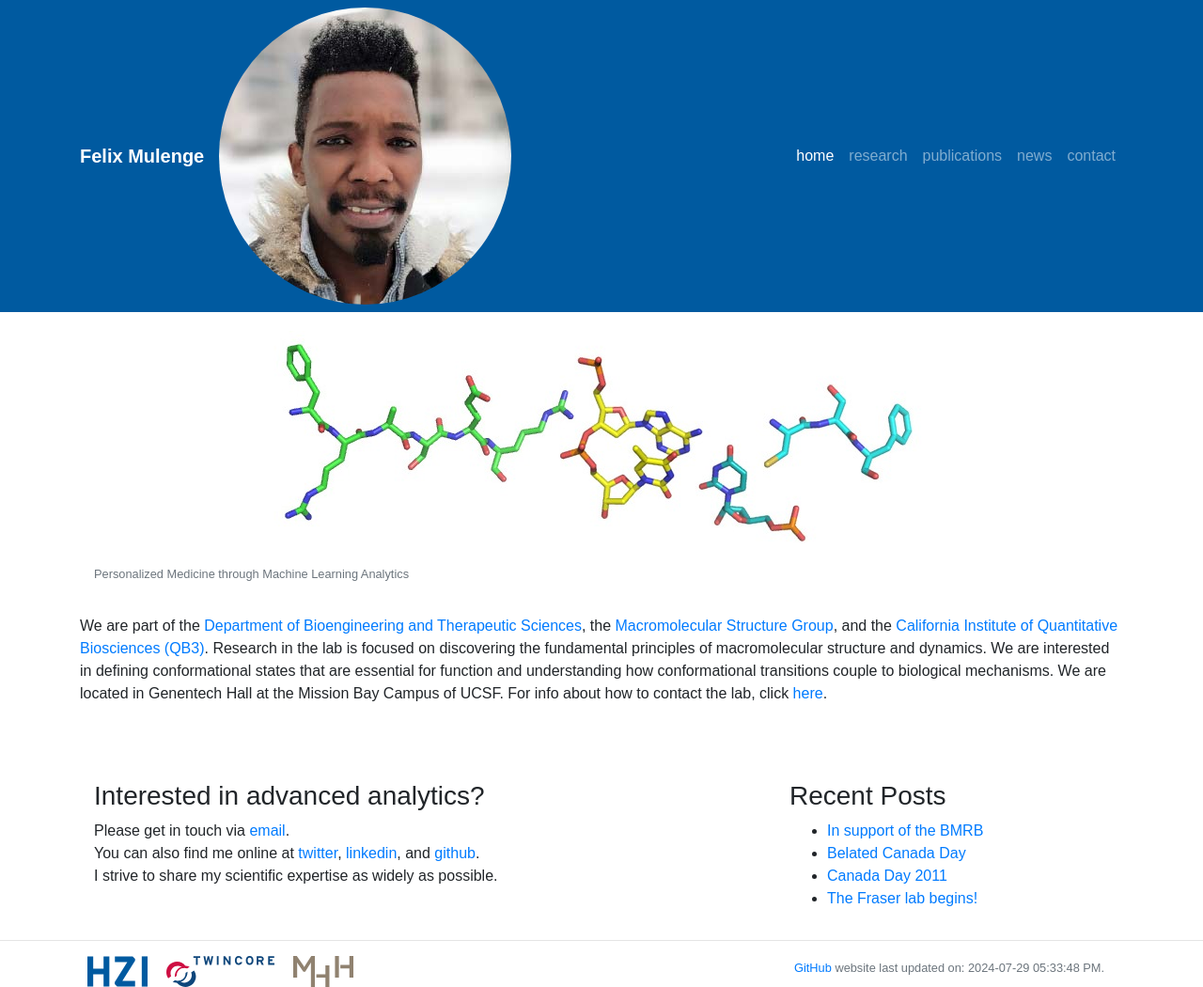
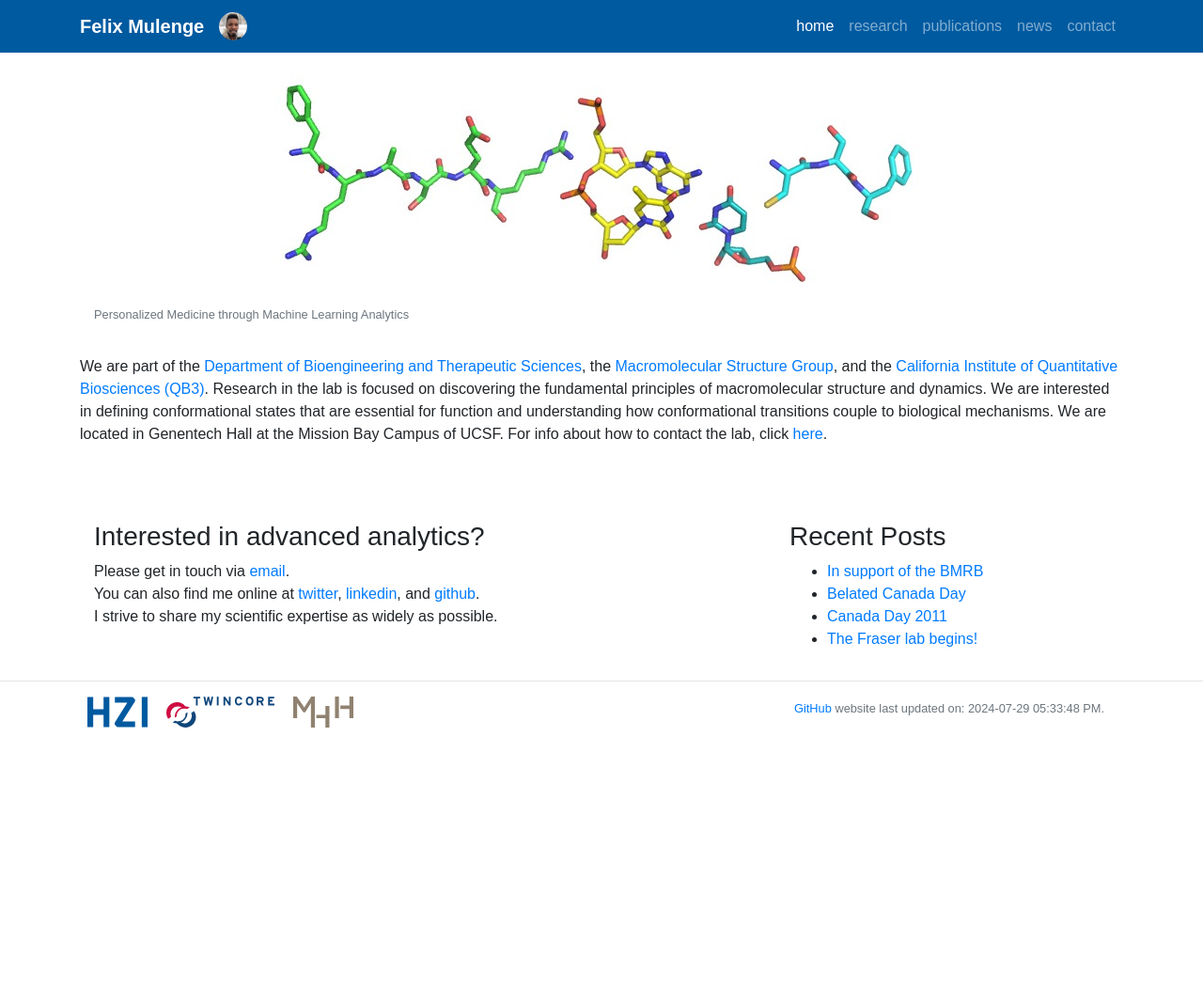
Before and after one commit to fmulenge/fmulenge.github.io, a Jekyll site: the page built from index.md, in a window 1280 px wide. Shown: the whole page at 94% size. Built offline with Jekyll 4.4.1, drawn with Linux system fonts in a browser that asks for light colours; after the commit the page ends 900 px from its top, so only the background shows below that.

Commit message:
Update header.html

```diff
--- a/_includes/header.html
+++ b/_includes/header.html
@@ -25,7 +25,7 @@
     <nav class="navbar navbar-expand-lg navbar-dark" style="background-color: #005AA0">
       <div class="container">
         <a class="navbar-brand" style="font-weight:bold" href="/">{{site.name}}</a>
-        <a href="https://www.helmholtz-hzi.de/en/"><img class="rounded-circle" src="/static/img/logo/host_logo.jpg" alt="avatar1"></a>
+        <a href="https://www.helmholtz-hzi.de/en/"><img class="avatar" src="/static/img/logo/host_logo.jpg" alt=""></a>
         <button type="button" class="navbar-toggler" data-toggle="collapse" data-target="#navbarContent" aria-controls="navbarContent" aria-expanded="false" aria-label="Toggle navigation">
           <span class="navbar-toggler-icon"></span>
         </button>
```
